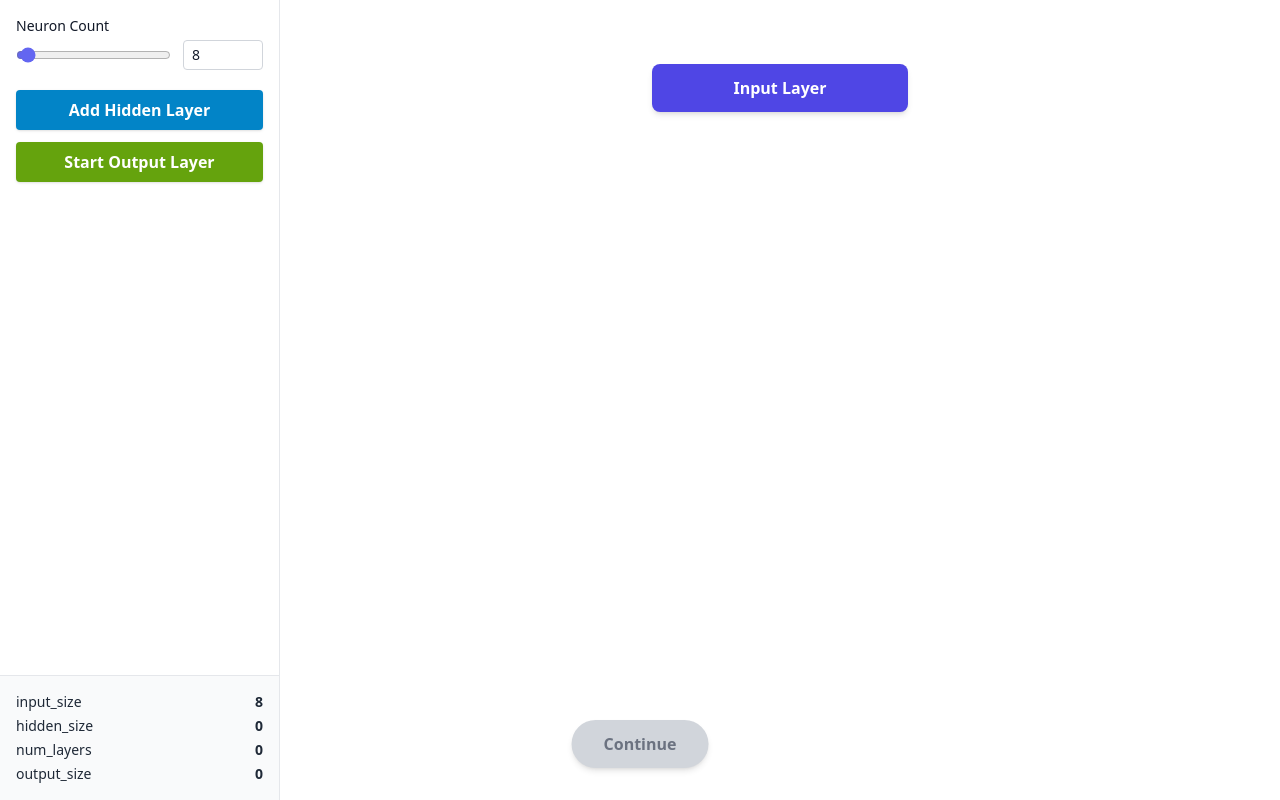
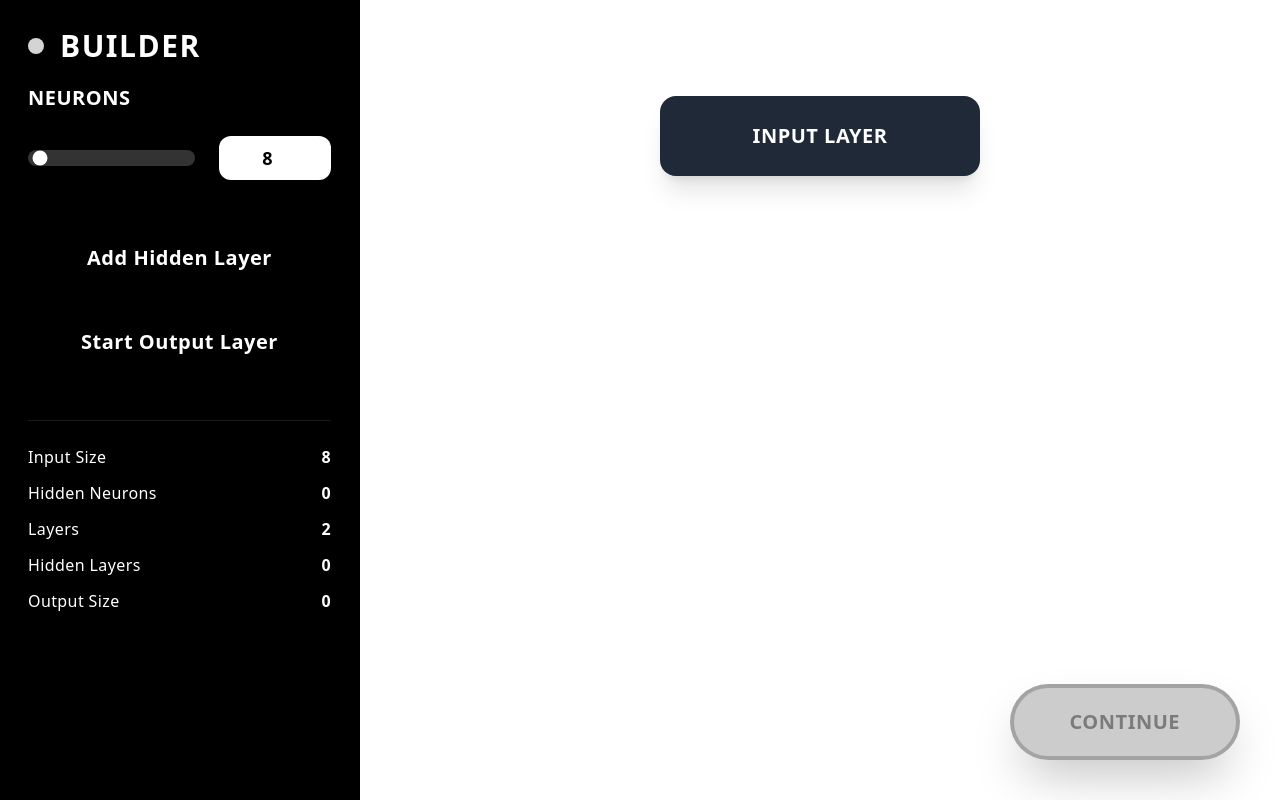
Before and after one commit to nashawe/NNLearner, a React (Vite) app in the folder ML-project/: page /build in a window 1280 px wide. Both pictures are taken after a click on the button "Add Input Layer". Built offline with nearby package versions, Linux system fonts and the light colour scheme.

Commit message:
update to build

```diff
--- a/ML-project/src/pages/BuildPage.jsx
+++ b/ML-project/src/pages/BuildPage.jsx
@@ -1,4 +1,4 @@
-// BuildPage.jsx – compact left panel layout
+// BuildPage.jsx – monochrome premium v2 (white bg, extra chunky UI)
 
 import React, { useState } from "react";
 import { motion, AnimatePresence } from "framer-motion";
@@ -9,22 +9,23 @@ const LAYER_TYPES = {
   OUTPUT: "output",
 };
 
-const LayerCard = ({ layer, idx, onHover, hovered }) => (
+const layerTone = {
+  [LAYER_TYPES.INPUT]: "bg-gray-800",
+  [LAYER_TYPES.HIDDEN]: "bg-gray-700",
+  [LAYER_TYPES.OUTPUT]: "bg-gray-900",
+};
+
+const LayerCard = ({ layer, idx, hovered, onHover }) => (
   <motion.div
+    layout
+    initial={{ opacity: 0, y: 20 }}
+    animate={{ opacity: 1, y: 0 }}
+    exit={{ opacity: 0, y: 20 }}
     onMouseEnter={() => onHover(layer)}
     onMouseLeave={() => onHover(null)}
-    layout
-    className={`relative w-64 h-12 rounded-lg flex items-center justify-center font-semibold text-white transition ${
-      hovered?.id === layer.id
-        ? "scale-105 shadow-2xl"
-        : "shadow-md hover:scale-105 hover:shadow-xl"
-    } ${
-      layer.type === LAYER_TYPES.INPUT
-        ? "bg-indigo-600"
-        : layer.type === LAYER_TYPES.OUTPUT
-        ? "bg-emerald-600"
-        : "bg-sky-600"
-    }`}
+    className={`relative w-80 h-20 rounded-2xl flex items-center justify-center font-semibold tracking-wide uppercase text-white text-xl transition-all duration-300 cursor-pointer shadow-xl hover:shadow-2xl hover:-translate-y-1 ${
+      layerTone[layer.type]
+    } ${hovered?.id === layer.id ? "scale-110 ring-4 ring-black/20" : ""}`}
   >
     {layer.type === LAYER_TYPES.INPUT
       ? "Input Layer"
@@ -71,22 +72,35 @@ export default function BuildPage() {
 
   const ready = Boolean(summary.output_size);
 
+  /* ------------------------ reusable styles ------------------------ */
+  const sideButton =
+    "w-full py-4 rounded-2xl bg-black text-white text-xl font-bold tracking-wide shadow-lg transition duration-300 hover:bg-white hover:text-black hover:ring-4 hover:ring-black focus:outline-none";
+
   return (
-    <div className="w-full h-screen bg-white grid grid-cols-[280px_1fr]">
-      {/* compact left panel */}
-      <div className="border-r border-gray-200 flex flex-col">
-        <div className="p-4 space-y-5 text-gray-900">
-          {/* neuron control – slider + input inline */}
-          <div className="space-y-1">
-            <label className="block text-sm font-medium">Neuron Count</label>
-            <div className="flex items-center gap-3">
+    <div className="w-full h-screen bg-white grid grid-cols-[360px_1fr] text-black font-sans">
+      {/* ------------ LEFT PANEL ------------- */}
+      <aside className="flex flex-col h-full bg-black text-white border-r border-black/10">
+        {/* header */}
+        <div className="p-7 pb-5 flex items-center gap-4 text-3xl font-extrabold uppercase tracking-wider">
+          <span className="inline-block w-4 h-4 rounded-full bg-white animate-pulse" />
+          Builder
+        </div>
+
+        {/* controls */}
+        <div className="flex-1 overflow-y-auto px-7 space-y-12 scrollbar-thin scrollbar-thumb-black/30 scrollbar-track-transparent">
+          {/* neuron slider */}
+          <div className="space-y-6">
+            <label className="block text-xl font-semibold uppercase tracking-wide">
+              Neurons
+            </label>
+            <div className="flex items-center gap-6">
               <input
                 type="range"
                 min={1}
                 max={256}
                 value={draftNeurons}
                 onChange={(e) => setDraftNeurons(Number(e.target.value))}
-                className="flex-1 accent-indigo-500"
+                className="flex-1 accent-white h-4 rounded-lg appearance-none cursor-pointer bg-white/20"
               />
               <input
                 type="number"
@@ -94,72 +108,59 @@ export default function BuildPage() {
                 max={256}
                 value={draftNeurons}
                 onChange={(e) => setDraftNeurons(Number(e.target.value))}
-                className="w-20 border border-gray-300 rounded px-2 py-1 text-sm"
+                className="w-28 text-center text-black font-bold text-lg rounded-xl py-2 focus:outline-none"
               />
             </div>
           </div>
 
-          {/* buttons – tight gap */}
-          <div className="space-y-3">
+          {/* action buttons */}
+          <div className="space-y-6">
             {mode === "input" && (
-              <button
-                onClick={publishInput}
-                className="w-full py-2 rounded bg-indigo-600 hover:bg-indigo-700 text-white font-semibold shadow"
-              >
+              <button onClick={publishInput} className={sideButton}>
                 Add Input Layer
               </button>
             )}
             {mode === "hidden" && (
               <>
-                <button
-                  onClick={publishHidden}
-                  className="w-full py-2 rounded bg-sky-600 hover:bg-sky-700 text-white font-semibold shadow"
-                >
+                <button onClick={publishHidden} className={sideButton}>
                   Add Hidden Layer
                 </button>
-                <button
-                  onClick={finishHidden}
-                  className="w-full py-2 rounded bg-lime-600 hover:bg-lime-700 text-white font-semibold shadow"
-                >
+                <button onClick={finishHidden} className={sideButton}>
                   Start Output Layer
                 </button>
               </>
             )}
             {mode === "output" && (
-              <button
-                onClick={publishOutput}
-                className="w-full py-2 rounded bg-emerald-600 hover:bg-emerald-700 text-white font-semibold shadow"
-              >
+              <button onClick={publishOutput} className={sideButton}>
                 Add Output Layer
               </button>
             )}
           </div>
-        </div>
 
-        {/* summary compress */}
-        <div className="mt-auto p-4 bg-gray-50 border-t border-gray-200 text-sm text-gray-800 space-y-1">
-          <div className="flex justify-between">
-            <span>input_size</span>
-            <span className="font-semibold">{summary.input_size}</span>
-          </div>
-          <div className="flex justify-between">
-            <span>hidden_size</span>
-            <span className="font-semibold">{summary.hidden_size}</span>
-          </div>
-          <div className="flex justify-between">
-            <span>num_layers</span>
-            <span className="font-semibold">{summary.num_layers}</span>
-          </div>
-          <div className="flex justify-between">
-            <span>output_size</span>
-            <span className="font-semibold">{summary.output_size}</span>
+          {/* summary */}
+          <div className="space-y-3 pt-6 border-t border-white/10">
+            {[
+              ["Input Size", summary.input_size],
+              ["Hidden Neurons", summary.hidden_size],
+              ["Layers", summary.num_layers + 2],
+              ["Hidden Layers", summary.num_layers],
+              ["Output Size", summary.output_size],
+            ].map(([label, value]) => (
+              <div
+                key={label}
+                className="flex justify-between text-base tracking-wide"
+              >
+                <span>{label}</span>
+                <span className="font-semibold">{value}</span>
+              </div>
+            ))}
           </div>
         </div>
-      </div>
+      </aside>
 
-      {/* main visualizer unchanged */}
-      <div className="relative overflow-auto">
-        <div className="flex flex-col items-center py-16 gap-4">
+      {/* ------------ MAIN VISUALIZER ------------- */}
+      <main className="relative overflow-auto flex justify-center">
+        <div className="flex flex-col items-center py-24 gap-8">
           {layers.map((layer, idx) => (
             <React.Fragment key={layer.id}>
               <LayerCard
@@ -169,42 +170,46 @@ export default function BuildPage() {
                 onHover={setHovered}
               />
               {idx !== layers.length - 1 && (
-                <div className="w-px h-6 bg-gray-400" />
+                <div className="w-px h-12 bg-black/20" />
               )}
             </React.Fragment>
           ))}
         </div>
 
-        {/* hover detail panel */}
+        {/* hover detail */}
         <AnimatePresence>
           {hovered && (
             <motion.div
-              initial={{ opacity: 0, x: 20 }}
+              initial={{ opacity: 0, x: 40 }}
               animate={{ opacity: 1, x: 0 }}
-              exit={{ opacity: 0, x: 20 }}
-              className="absolute top-1/2 right-6 -translate-y-1/2 bg-white border border-gray-300 rounded-lg shadow-lg p-4 w-56 space-y-1"
+              exit={{ opacity: 0, x: 40 }}
+              className="absolute top-1/2 right-14 -translate-y-1/2 w-72 p-6 rounded-3xl bg-black/90 backdrop-blur-lg shadow-2xl border border-white/10 text-white"
             >
-              <div className="font-semibold text-gray-700 capitalize text-sm">
+              <div className="text-2xl font-bold capitalize mb-3 tracking-wider">
                 {hovered.type} layer
               </div>
-              <div className="text-sm text-gray-600">
-                <span className="font-medium">{hovered.neurons}</span> neuron(s)
+              <div className="text-xl font-medium">
+                {hovered.neurons} neuron{hovered.neurons === 1 ? "" : "s"}
               </div>
             </motion.div>
           )}
         </AnimatePresence>
 
-        <button
+        {/* continue button */}
+        <motion.button
+          initial={{ opacity: 0, y: 20 }}
+          animate={{ opacity: 1, y: 0 }}
+          whileHover={ready ? { scale: 1.07 } : {}}
           disabled={!ready}
-          className={`fixed bottom-8 left-1/2 -translate-x-1/2 px-8 py-3 rounded-full font-semibold shadow-md transition ${
+          className={`fixed bottom-10 right-10 px-14 py-5 rounded-full font-extrabold tracking-wide shadow-2xl transition-all duration-300 uppercase text-xl ${
             ready
-              ? "bg-green-600 hover:bg-green-700 text-white"
-              : "bg-gray-300 text-gray-500 cursor-not-allowed"
+              ? "bg-black text-white hover:bg-white hover:text-black border-4 border-black"
+              : "bg-black/20 text-black/40 cursor-not-allowed border-4 border-black/20"
           }`}
         >
           Continue
-        </button>
-      </div>
+        </motion.button>
+      </main>
     </div>
   );
 }
```
